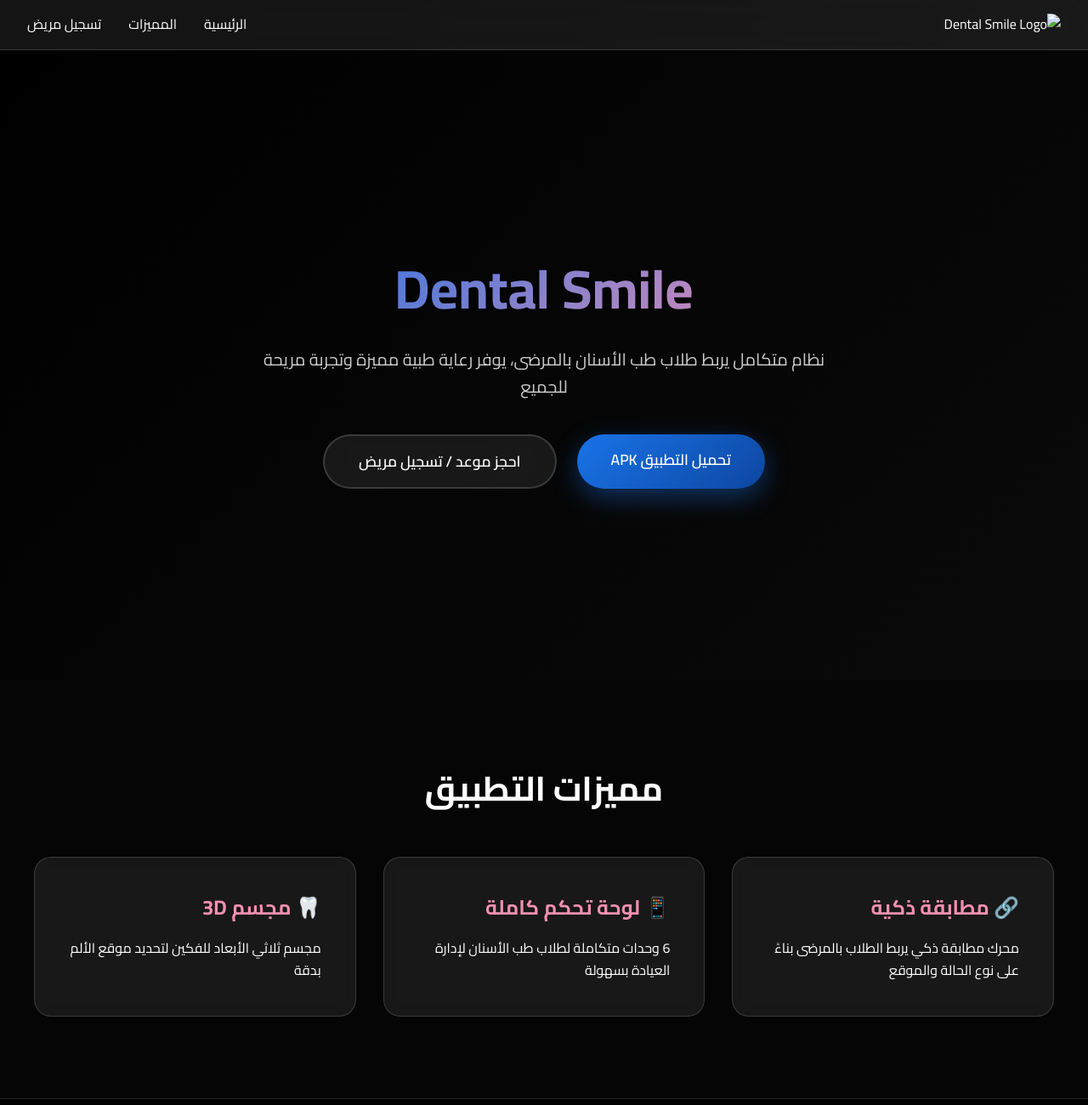
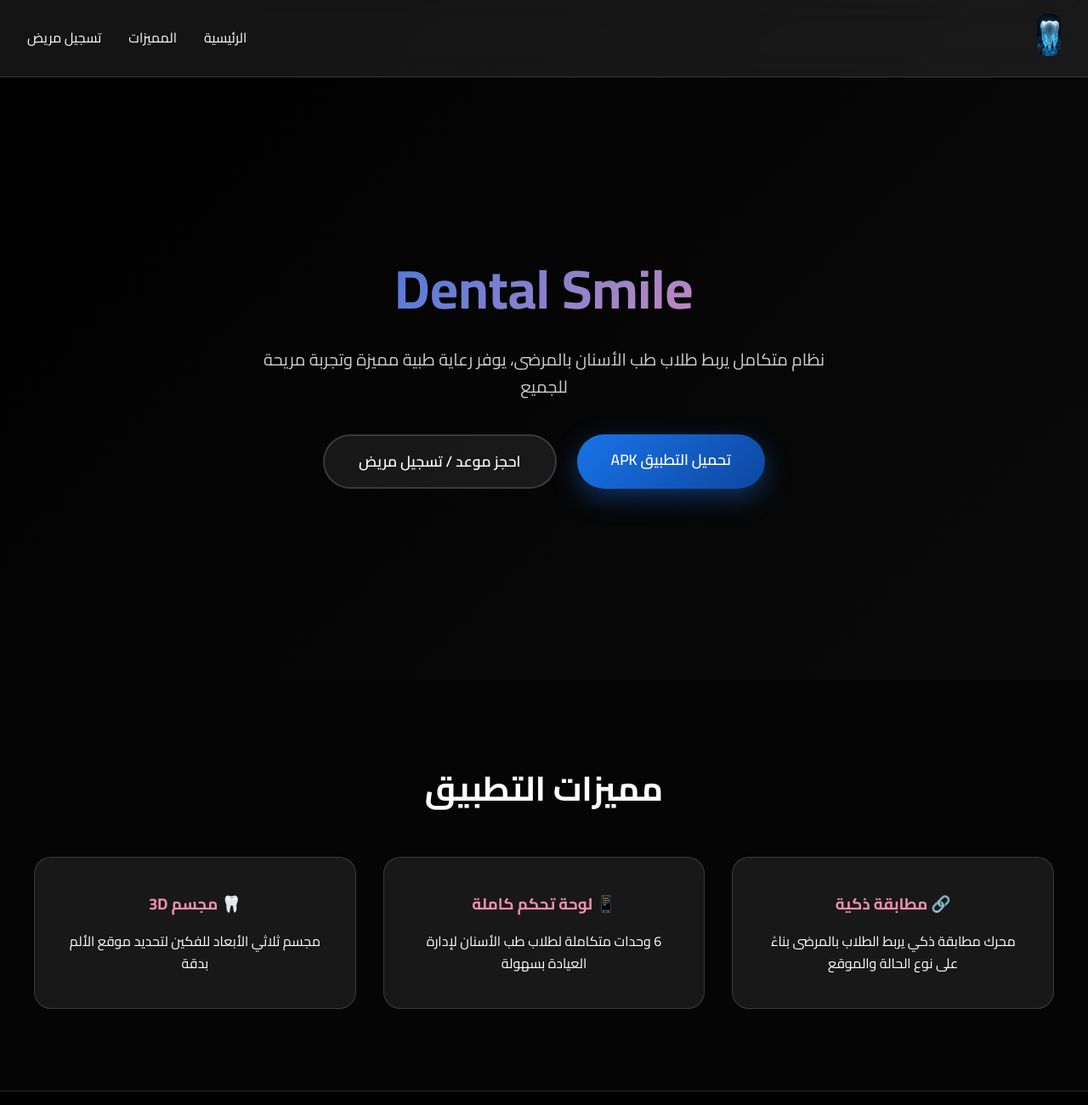
Before and after one commit to at183358-glitch/Dental-Smile-Clinic, a plain HTML site: page index.html in a window 1280 px wide. Shown: the top 1300 px of the page at 85% size. Drawn offline with Linux system fonts and the light colour scheme; files that its build step writes are made by us from their sources.

Commit message:
Integrate CSS and JavaScript into index.html
Added integrated CSS and JavaScript for styling and smooth scrolling functionality.

```diff
--- a/index.html
+++ b/index.html
@@ -4,15 +4,74 @@
     <meta charset="UTF-8">
     <meta name="viewport" content="width=device-width, initial-scale=1.0">
     <title>Dental Smile - ربط طلاب طب الأسنان بالمرضى</title>
-    <link rel="stylesheet" href="css/style.css">
     <link rel="preconnect" href="https://fonts.googleapis.com">
     <link rel="preconnect" href="https://fonts.gstatic.com" crossorigin>
     <link href="https://fonts.googleapis.com/css2?family=Cairo:wght@400;600;700&display=swap" rel="stylesheet">
+
+    <style>
+        /* كود التنسيق CSS مدمج */
+        :root {
+            --primary-blue: #1A73E8;
+            --deep-blue: #0D47A1;
+            --dark-bg: #000000;
+            --accent-pink: #F48FB1;
+            --glass-bg: rgba(255, 255, 255, 0.08);
+            --glass-border: rgba(255, 255, 255, 0.15);
+        }
+
+        * { margin: 0; padding: 0; box-sizing: border-box; font-family: 'Cairo', sans-serif; }
+        body { background: var(--dark-bg); color: #fff; line-height: 1.6; overflow-x: hidden; }
+
+        nav {
+            position: fixed; top: 0; width: 100%; padding: 1rem 2rem;
+            display: flex; justify-content: space-between; align-items: center;
+            background: var(--glass-bg); backdrop-filter: blur(20px);
+            border-bottom: 1px solid var(--glass-border); z-index: 1000;
+        }
+
+        .nav-logo img { height: 50px; border-radius: 12px; }
+
+        .nav-links { display: flex; gap: 2rem; list-style: none; }
+        .nav-links a { color: #fff; text-decoration: none; font-weight: 500; transition: 0.3s; }
+        .nav-links a:hover { color: var(--accent-pink); }
+
+        .hero {
+            min-height: 100vh; display: flex; align-items: center; justify-content: center;
+            padding: 8rem 2rem 4rem; text-align: center;
+            background: linear-gradient(135deg, var(--dark-bg) 0%, #0a0a0a 100%);
+        }
+
+        .hero-content h1 {
+            font-size: 4rem; margin-bottom: 1rem;
+            background: linear-gradient(135deg, var(--primary-blue), var(--accent-pink));
+            -webkit-background-clip: text; -webkit-text-fill-color: transparent;
+        }
+
+        .hero-content p { font-size: 1.25rem; margin-bottom: 2.5rem; color: #ccc; max-width: 700px; margin-inline: auto; }
+
+        .hero-buttons { display: flex; gap: 1.5rem; justify-content: center; flex-wrap: wrap; }
+
+        .btn { padding: 1rem 2.5rem; border-radius: 50px; font-size: 1.1rem; font-weight: 600; text-decoration: none; transition: 0.3s; cursor: pointer; border: none; }
+        .btn-primary { background: linear-gradient(135deg, var(--primary-blue), var(--deep-blue)); color: #fff; box-shadow: 0 10px 30px rgba(26, 115, 232, 0.4); }
+        .btn-secondary { background: var(--glass-bg); color: #fff; border: 2px solid var(--glass-border); }
+
+        .features { padding: 6rem 2rem; background: #050505; }
+        .features h2 { text-align: center; font-size: 2.5rem; margin-bottom: 3rem; }
+
+        .features-grid { display: grid; grid-template-columns: repeat(auto-fit, minmax(300px, 1fr)); gap: 2rem; max-width: 1200px; margin: 0 auto; }
+        .feature-card { background: var(--glass-bg); border: 1px solid var(--glass-border); border-radius: 20px; padding: 2.5rem; transition: 0.3s; text-align: center; }
+        .feature-card:hover { transform: translateY(-10px); border-color: var(--accent-pink); }
+        .feature-card h3 { color: var(--accent-pink); margin-bottom: 1rem; }
+
+        footer { text-align: center; padding: 2rem; color: #666; border-top: 1px solid var(--glass-border); }
+
+        @media (max-width: 768px) { .hero-content h1 { font-size: 2.5rem; } .nav-links { display: none; } }
+    </style>
 </head>
 <body>
     <nav>
         <div class="nav-logo">
-            <img src="assets/images/3.jpg" alt="Dental Smile Logo">
+            <img src="3.jpg" alt="Dental Smile Logo">
         </div>
         <ul class="nav-links">
             <li><a href="#home">الرئيسية</a></li>
@@ -54,6 +113,24 @@
         <p>&copy; 2026 Dental Smile. جميع الحقوق محفوظة.</p>
     </footer>
 
-    <script src="js/script.js"></script>
+    <script>
+        /* كود البرمجة JS مدمج */
+        document.querySelectorAll('a[href^="#"]').forEach(anchor => {
+            anchor.addEventListener('click', function(e) {
+                e.preventDefault();
+                const target = document.querySelector(this.getAttribute('href'));
+                if (target) target.scrollIntoView({ behavior: 'smooth' });
+            });
+        });
+
+        window.addEventListener('scroll', () => {
+            const nav = document.querySelector('nav');
+            if (window.scrollY > 50) {
+                nav.style.background = 'rgba(0, 0, 0, 0.95)';
+            } else {
+                nav.style.background = 'rgba(255, 255, 255, 0.08)';
+            }
+        });
+    </script>
 </body>
 </html>
```
